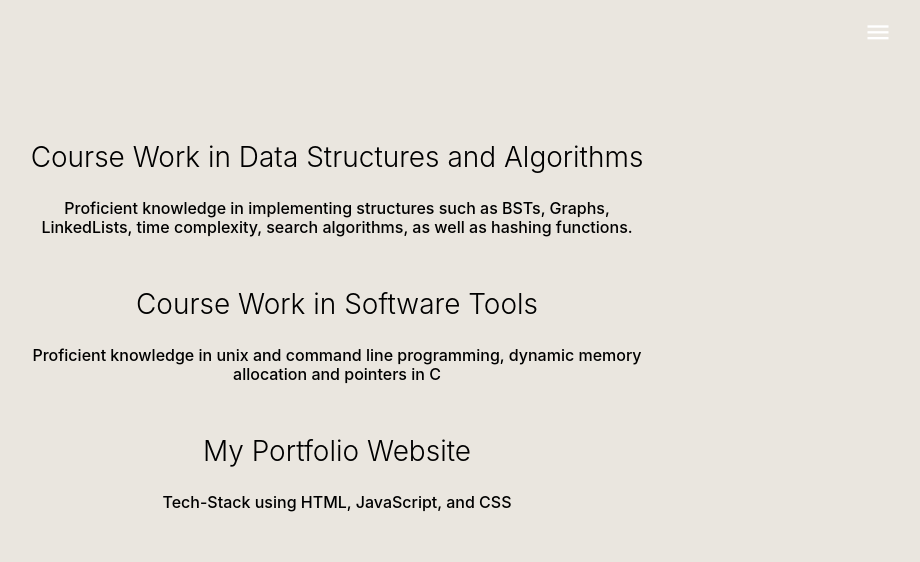
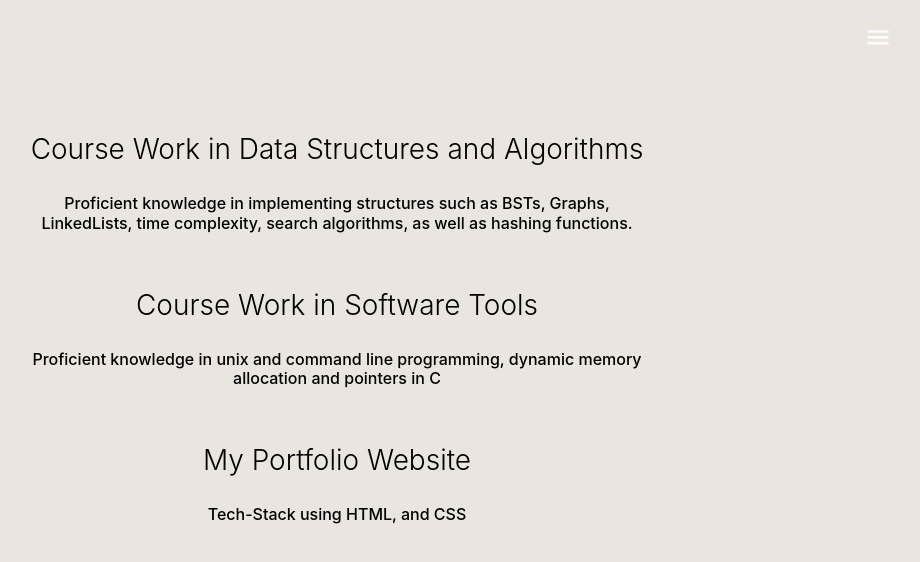
Before and after one commit to ErnestLi1995/xiaoyunbonato.github.io, a plain HTML site: page work.html in a window 1280 px wide. Shown: the whole page, without its empty margins (303-1223 px from the left). Drawn offline with Linux system fonts and the light colour scheme; files whose address does not match are found by name; a web font is replaced by a local one.

Commit message:
work
work

```diff
--- a/css/style.css
+++ b/css/style.css
@@ -235,7 +235,9 @@ a {
 h1, h2, h3, h4, h5,
 .h1, .h2, .h3, .h4, .h5 {
   font-weight: 300;
-  color: #000; }
+  color: #000;
+    line-height: 1.5;
+    }
 
 .border-2 {
   border-width: 2px; }
@@ -380,14 +382,18 @@ padding-top: 90%;
     position: relative;
     z-index: 1; }
 .f{
+margin-top: -45%;
+    position:absolute;
 }
 @media (max-width: 991.98px) {
+
   .img-md-fluid {
     max-width: 100%; } }
 
 @media (max-width: 991.98px) {
   .display-1, .display-3 {
     font-size: 3rem; } }
+
 
 .play-single-big {
   width: 90px;
@@ -1878,4 +1884,8 @@ padding-top: 90%;
     50% {
         border-color: orange;
     }
+
+mb-4 text-black{
+line-height: 1.5;
+
 }
--- a/work.html
+++ b/work.html
@@ -86,7 +86,9 @@
                     <h6 class="mb-4 text-black">Proficient knowledge in unix and command line programming, dynamic memory allocation and pointers in C</h6>
                     <br>
                     <h3 class="mb-4 text-black">My Portfolio Website</h3>
-                    <h6 class="mb-4 text-black">Tech-Stack using HTML, JavaScript, and CSS </h6>
+                    <h6 class="mb-4 text-black">Tech-Stack using HTML, and CSS </h6>
+
+
             </div>
           </div>
         </div>
```
Also changed, not shown: about.html (+2 -1 lines), 1 other file.
